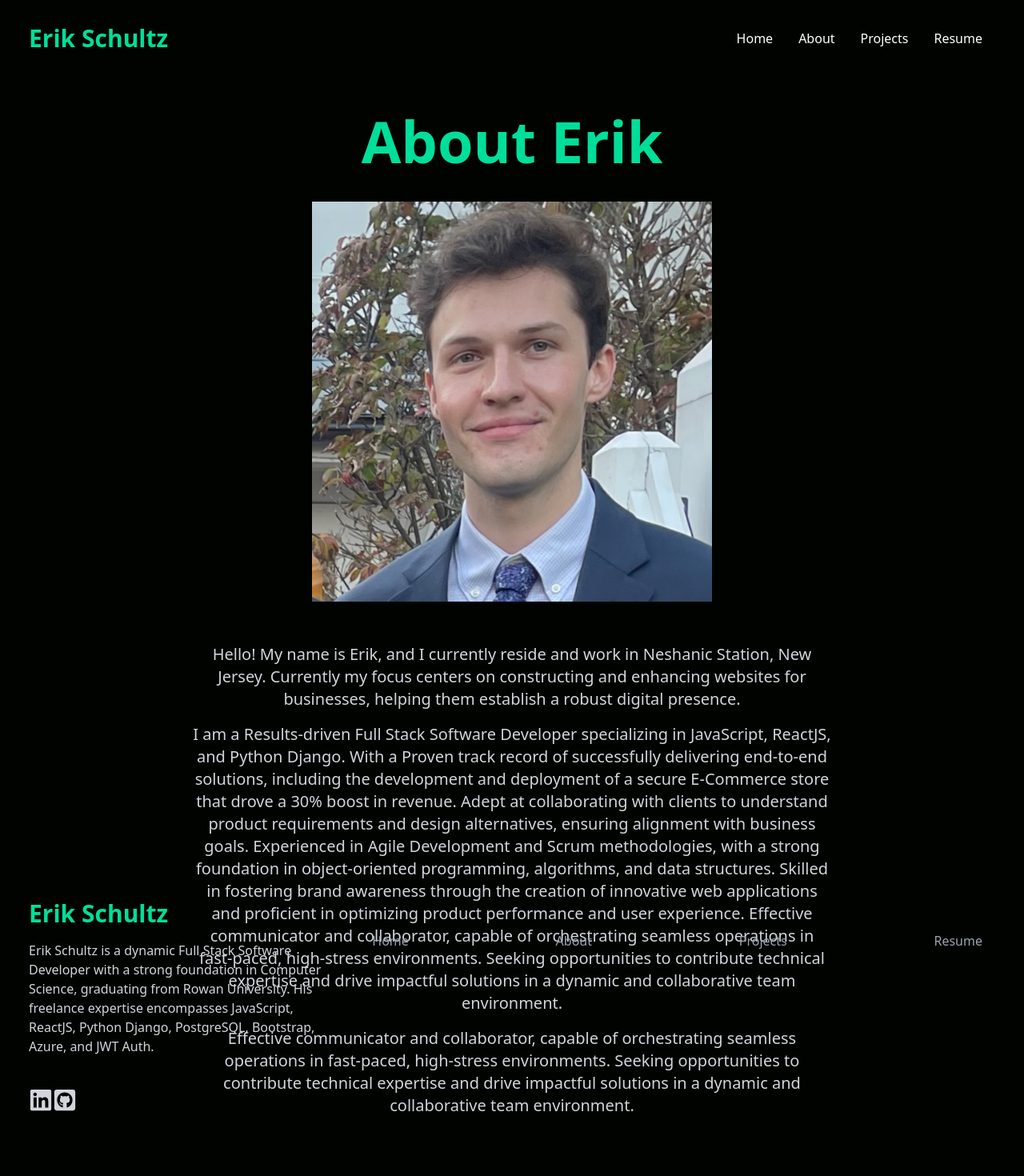
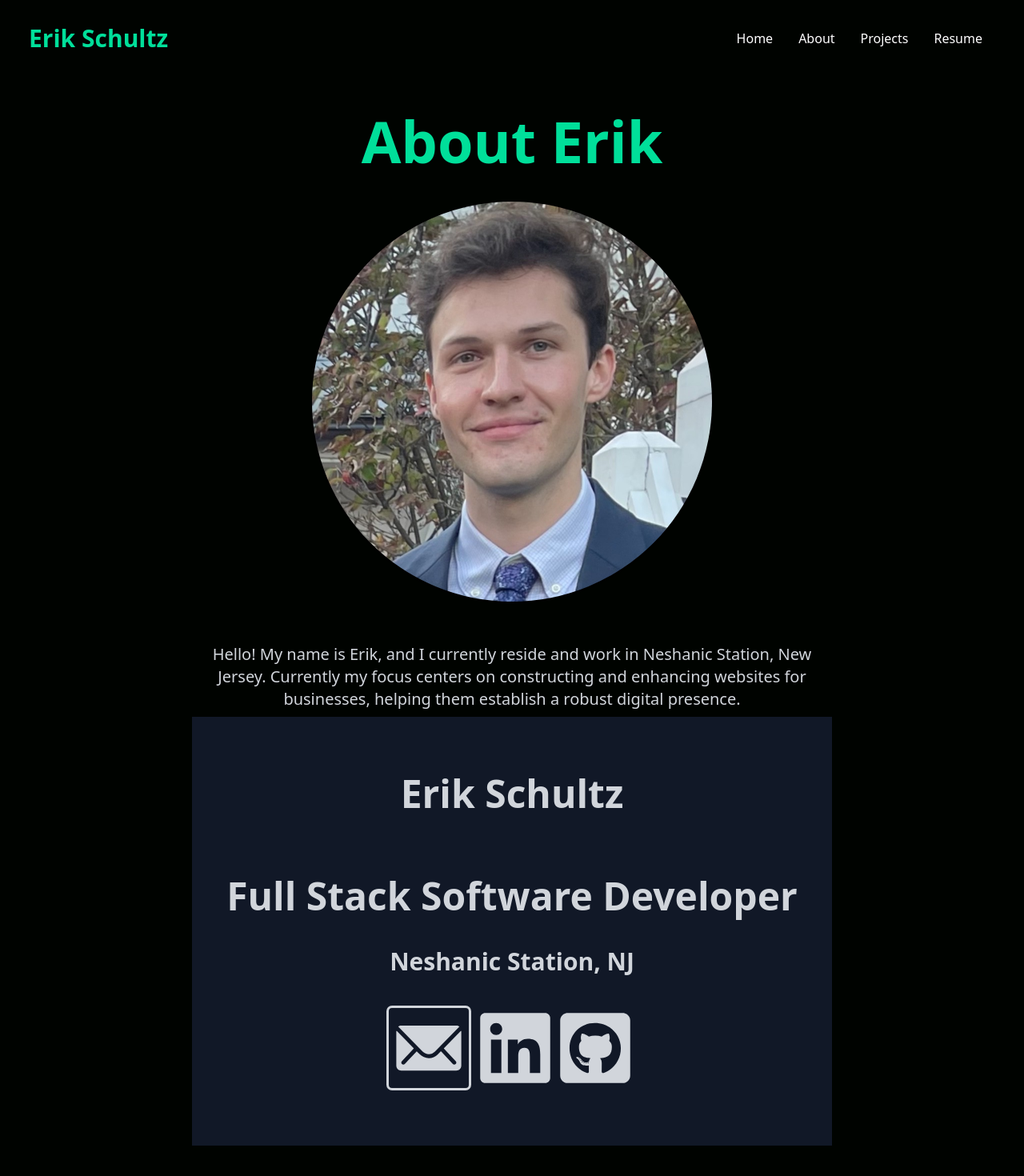
Before and after one commit to ErikWSchultz/Portfolio, a React (Create React App) app: page /About in a window 1280 px wide. Shown: the top 1470 px of the page at 80% size. Built offline with nearby package versions, Linux system fonts and the light colour scheme.

Commit message:
circle frame on photo, links on about page

```diff
--- a/src/components/Analytics.jsx
+++ b/src/components/Analytics.jsx
@@ -6,7 +6,7 @@ function Analytics() {
   return (
     <div className='w-full bg-white py-16 px-4'>
       <div className='max-w-[1240px] mx-auto grid md:grid-cols-2'>
-            <img className='w-[500px] mx-auto my-4' src={mail} alt="/"></img>
+            <img className='w-[500px] mx-auto my-4 shadow rounded-full' src={mail} alt="/"></img>
             <div className='flex flex-col justify-center'>
                 <p className='text-[#00df9a] uppercase font-bold'>Erik Schultz</p>
                 <h1 className='md:text-4xl sm:3xl text-2xl font-bold py-2'>At a Glance</h1>
--- a/src/pages/About.jsx
+++ b/src/pages/About.jsx
@@ -1,5 +1,7 @@
 import React from 'react'
 import picture from '../assets/Picture.jpg'
+import{FaLinkedin, FaGithubSquare} from 'react-icons/fa'
+import { IoIosMail } from "react-icons/io";
 
 
 const About = () => {
@@ -9,8 +11,8 @@ const About = () => {
 
     <div className='max-w-[800px]  w-full h-screen mx-auto text-center flex flex-col py-5'>
       <p className='text-[#00df9a] md:text-7xl sm:text-6xl text-4xl font-bold md:py-6'>About Erik </p>
-      <img className='w-[500px] mx-auto my-4' src={[picture]} alt="/"></img>
-      <div className='text-gray-300 md:text-xl py-5'>
+      <img className='w-[500px] mx-auto my-4 shadow rounded-full' src={[picture]} alt="/"></img>
+      <div className='text-gray-300 md:text-xl py-5' >
           <p className='py-4'>Hello! My name is Erik, and I currently reside and work in Neshanic Station, New Jersey. Currently my focus centers on constructing and enhancing websites for businesses, helping them establish a robust digital presence.</p>
           <p>
 I am a Results-driven Full Stack Software Developer specializing in JavaScript, ReactJS, and Python Django. With a Proven track record of successfully delivering end-to-end solutions,
@@ -25,7 +27,18 @@ I am a Results-driven Full Stack Software Developer specializing in JavaScript,
       </div>
     </div>
 
-
+<div className='max-w-[800px]  w-full h-auto mx-auto text-center flex flex-col justify-center'>
+    <div className=' md:text-5xl sm:text-4xl text-2xl font-bold py-8 text-gray-300 bg-gray-900'>
+              <p className='md:py-10  py-5font-bold'>Erik Schultz</p>
+              <p className='md:py-10 py-5'>Full Stack Software Developer</p>
+              <p className='md:text-3xl sm:text-2xl text-lg'>Neshanic Station, NJ</p>
+              <div className='flex text-center justify-center p-10'>
+                <a className='rounded outline 'href='mailto:erikschultz711@gmail.com' target='_blank' rel="noreferrer"> <IoIosMail size={100}/> </a>
+                <a className='pl-2'href='https://www.linkedin.com/in/erik-schultz-97b525232/' target='_blank' rel="noreferrer"> <FaLinkedin size={100}/> </a>
+                <a href='https://github.com/ErikWSchultz' target='_blank' rel="noreferrer"> <FaGithubSquare size={100}/> </a>
+              </div>
+        </div>
+        </div>
     </div>
   )
 }
```
